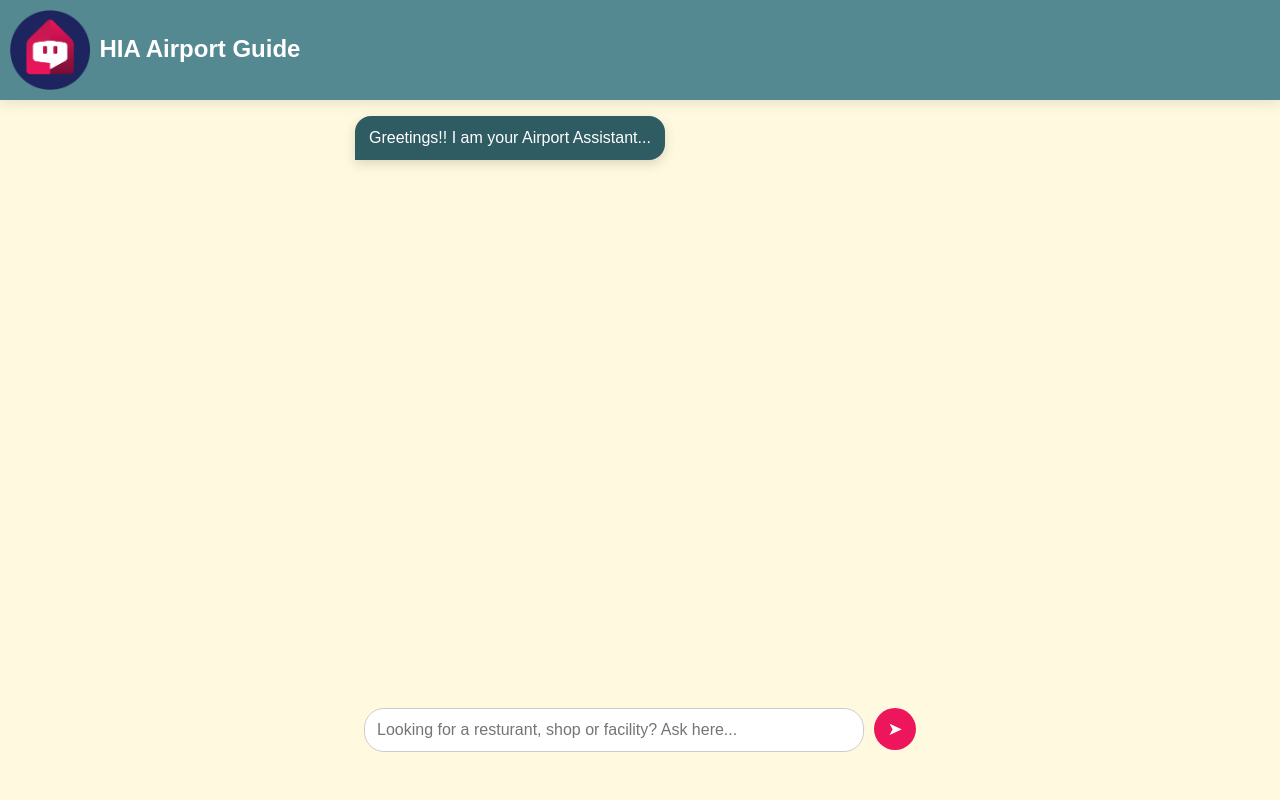
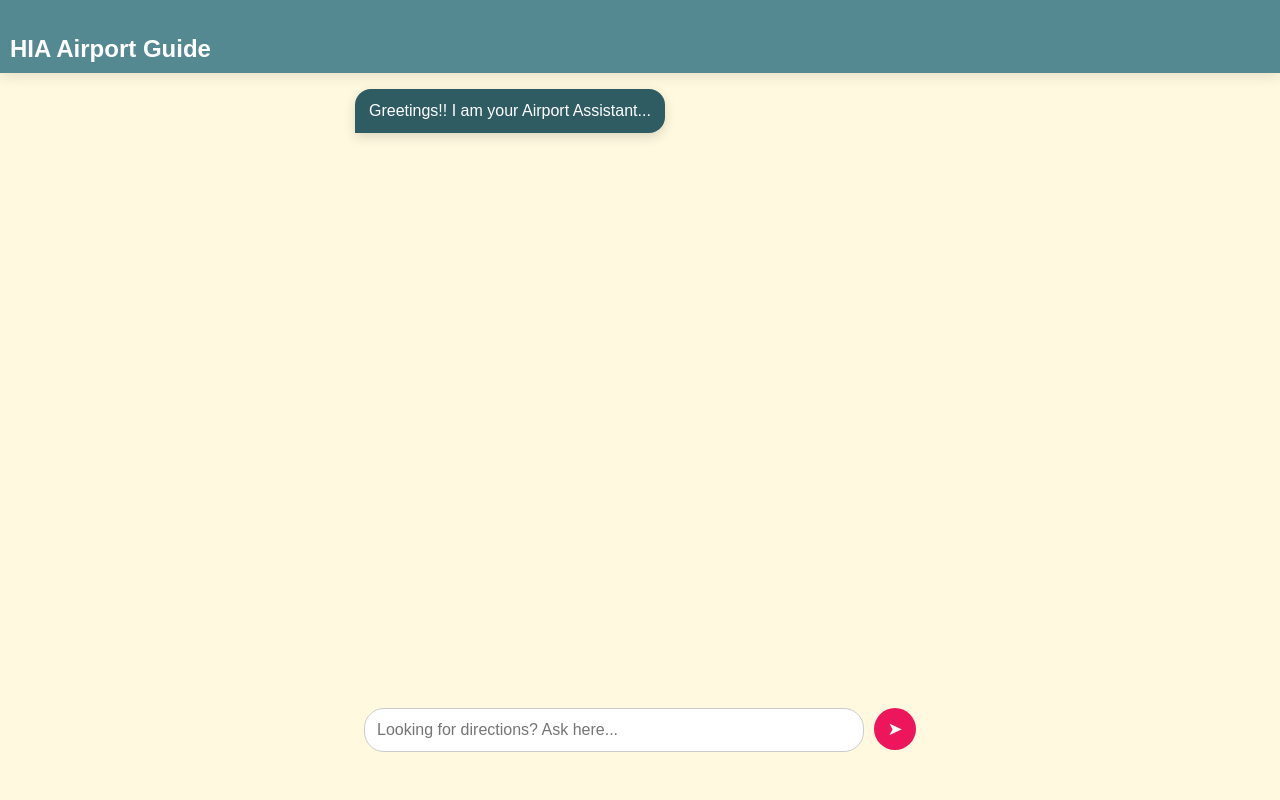
Before and after one commit to NoofAbu/hackathonchatbot, a Flask app: page / in a window 1280 px wide. Run offline with Flask 3, Linux system fonts and the light colour scheme; parts of the project's set-up code (start-up, migrations or seed data) failed here and were passed over; some libraries are stand-ins or nearby versions.

Commit message:
Update index.html

```diff
--- a/templates/index.html
+++ b/templates/index.html
@@ -204,7 +204,7 @@
 <body>
     <div class="chat-container">
         <div id="header">
-            <img src="static/images/chatbot_icon.png" alt="HIA Logo" />
+            <!-- <img src="static/images/chatbot_icon.png" alt="HIA Logo" /> -->
             <h1>HIA Airport Guide</h1>
         </div>
         <div id="chatbox">
@@ -214,7 +214,7 @@
         </div>
 
         <div class="input-area">
-            <input id="textInput" type="text" placeholder="Looking for a resturant, shop or facility? Ask here..." />
+            <input id="textInput" type="text" placeholder="Looking for directions? Ask here..." />
             <button class="send-btn" onclick="getBotResponse()">➤</button>
         </div>
     </div>
```
